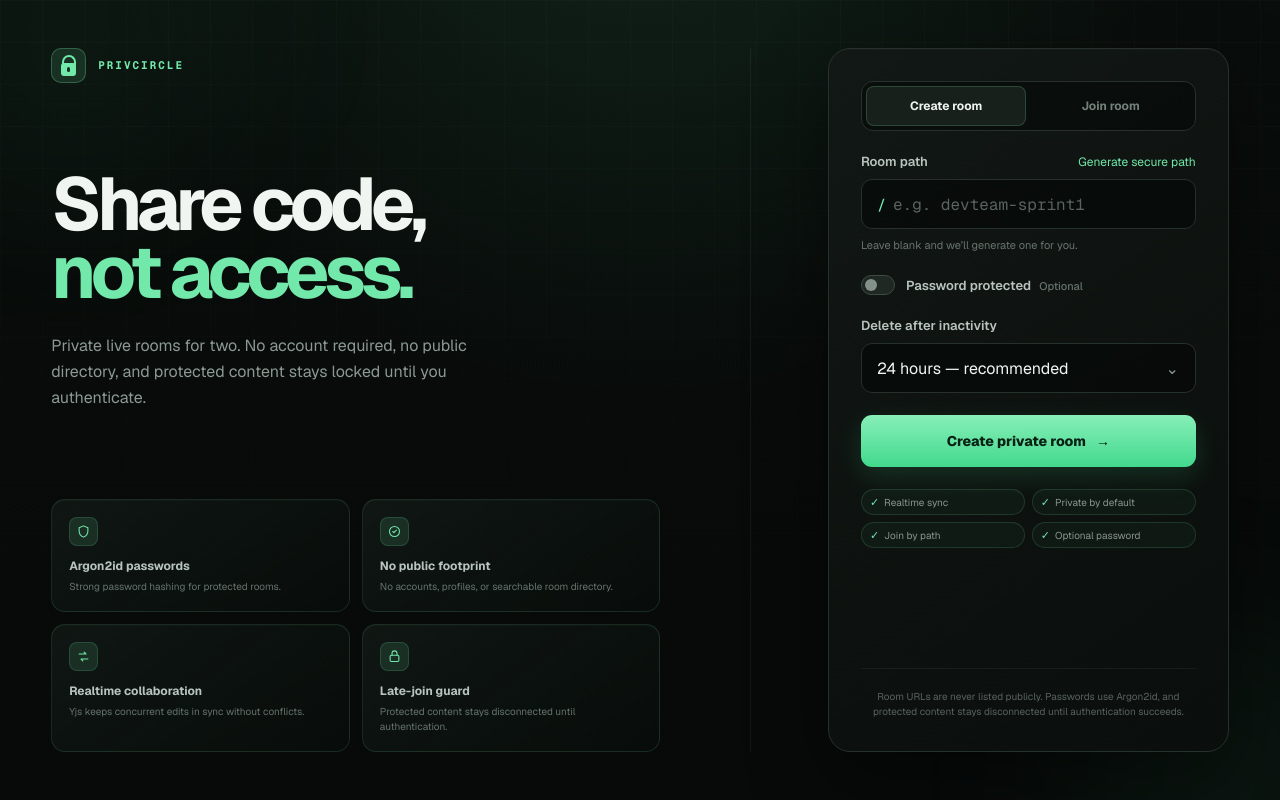
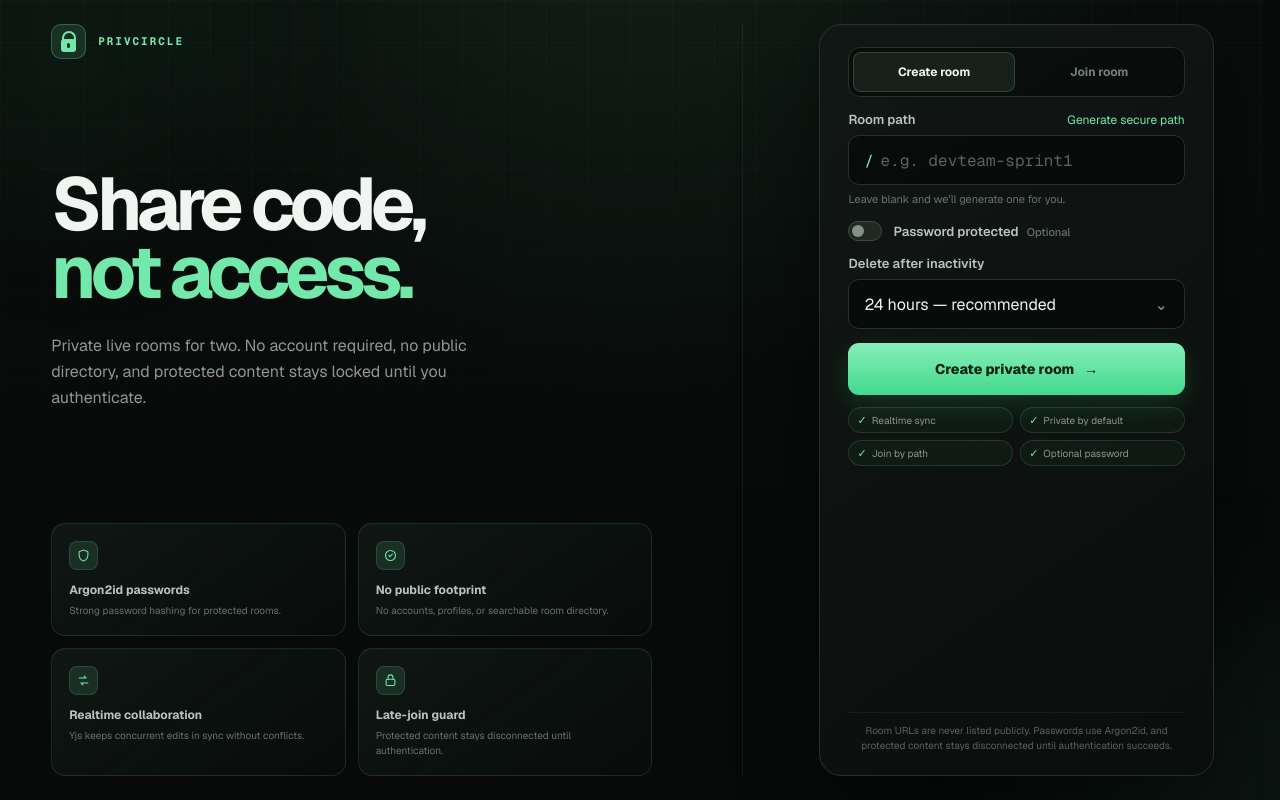
Before and after one commit to anshsuthar07/PrivCircle, a Next.js app: page / in a window 1280 px wide. Built offline with nearby package versions, Linux system fonts and the light colour scheme.

Commit message:
fix(home): stabilize dynamic desktop layout

```diff
--- a/app/globals.css
+++ b/app/globals.css
@@ -22,6 +22,7 @@
 
 html {
   min-height: 100%;
+  scrollbar-gutter: stable;
   color-scheme: dark;
   background: var(--bg);
 }
@@ -77,8 +78,10 @@ a {
   isolation: isolate;
   display: grid;
   min-height: 100vh;
+  min-height: 100dvh;
   place-items: center;
-  overflow: hidden;
+  overflow-x: clip;
+  overflow-y: visible;
   padding: 48px clamp(24px, 4vw, 72px);
 }
 
@@ -95,7 +98,7 @@ a {
 }
 
 .ambient {
-  position: absolute;
+  position: fixed;
   z-index: -1;
   width: 340px;
   height: 340px;
@@ -115,15 +118,21 @@ a {
 }
 
 .home-layout {
+  --home-stage-height: min(780px, calc(100vh - 96px));
+  --home-stage-height: min(780px, calc(100dvh - 96px));
+
   display: grid;
   width: min(100%, 1380px);
+  height: var(--home-stage-height);
   grid-template-columns: minmax(0, 1.12fr) minmax(430px, 0.88fr);
-  align-items: stretch;
+  grid-template-rows: minmax(0, 1fr);
+  align-items: start;
   gap: clamp(56px, 7vw, 112px);
 }
 
 .home-story {
   display: flex;
+  height: 100%;
   min-width: 0;
   flex-direction: column;
   justify-content: space-between;
@@ -219,8 +228,9 @@ a {
 
 .home-form-column {
   display: grid;
-  min-height: min(780px, calc(100vh - 96px));
-  align-items: stretch;
+  height: 100%;
+  min-height: 0;
+  align-items: start;
   border-left: 1px solid rgba(255, 255, 255, 0.055);
   padding-left: clamp(48px, 6vw, 96px);
 }
@@ -228,16 +238,18 @@ a {
 .home-card {
   display: flex;
   width: min(100%, 500px);
-  height: 100%;
+  height: auto;
+  min-height: 100%;
   flex-direction: column;
   border: 1px solid var(--border);
   border-radius: 22px;
   background: linear-gradient(145deg, rgba(18, 24, 21, 0.97), rgba(10, 14, 12, 0.96));
   box-shadow: 0 28px 80px rgba(0, 0, 0, 0.42), inset 0 1px 0 rgba(255, 255, 255, 0.025);
-  padding: 32px;
+  padding: 30px 32px;
 }
 
 .home-card .create-form {
+  gap: 18px;
   margin-top: 0;
 }
 
@@ -699,7 +711,7 @@ input::placeholder {
   display: grid;
   grid-template-columns: repeat(2, minmax(0, 1fr));
   gap: 7px;
-  margin-top: 22px;
+  margin-top: 18px;
 }
 
 .assurance {
@@ -1073,6 +1085,37 @@ input::placeholder {
   }
 }
 
+@media (min-width: 1021px) and (max-height: 850px) {
+  .home-shell {
+    padding-block: 24px;
+  }
+
+  .home-layout {
+    --home-stage-height: min(780px, calc(100vh - 48px));
+    --home-stage-height: min(780px, calc(100dvh - 48px));
+  }
+
+  .home-card {
+    padding: 22px 28px;
+  }
+
+  .home-card .create-form {
+    gap: 14px;
+  }
+
+  .home-card .field-group {
+    gap: 7px;
+  }
+
+  .home-card .assurances {
+    margin-top: 12px;
+  }
+
+  .home-card .privacy-note {
+    padding-top: 10px;
+  }
+}
+
 @media (max-width: 1020px) {
   .home-shell {
     padding: 42px 24px;
@@ -1080,7 +1123,9 @@ input::placeholder {
 
   .home-layout {
     width: min(100%, 760px);
+    height: auto;
     grid-template-columns: 1fr;
+    grid-template-rows: none;
     gap: 46px;
   }
 
@@ -1090,6 +1135,7 @@ input::placeholder {
 
   .home-story {
     display: block;
+    height: auto;
   }
 
   .feature-grid {
@@ -1101,6 +1147,7 @@ input::placeholder {
   }
 
   .home-form-column {
+    height: auto;
     min-height: 0;
     align-items: center;
     justify-items: center;
@@ -1113,6 +1160,7 @@ input::placeholder {
   .home-card {
     width: min(100%, 620px);
     height: auto;
+    min-height: 0;
   }
 
   .home-card .privacy-note {
```
